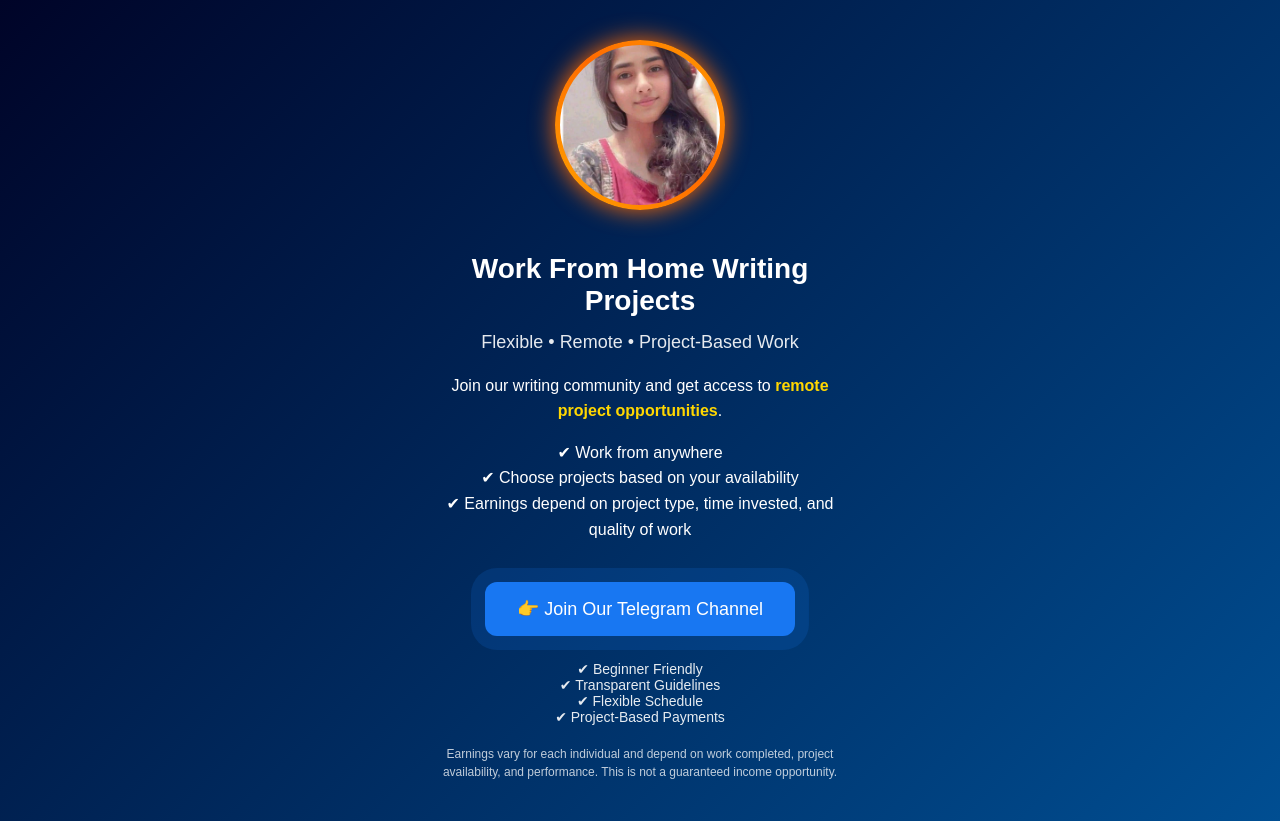
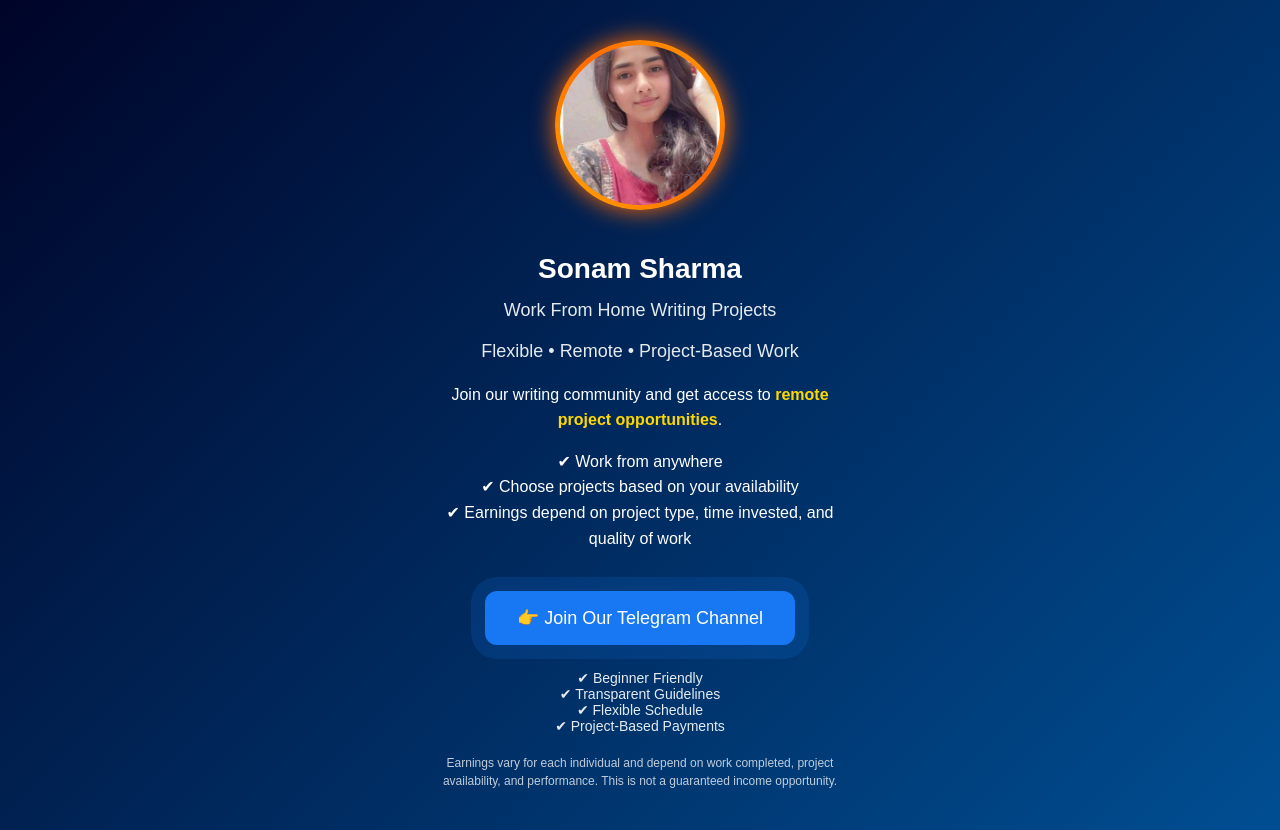
Before and after one commit to sharemarketingking01-web/CPProjectAds, a plain HTML site: page index.html in a window 1280 px wide. Drawn offline with Linux system fonts and the light colour scheme.

Commit message:
Update index.html

```diff
--- a/index.html
+++ b/index.html
@@ -144,7 +144,8 @@
       <img src="profile.jpeg" class="profile-img" alt="Profile">
     </div>
 
-    <h1>Work From Home Writing Projects</h1>
+    <h1>Sonam Sharma </h1>
+    <h2>Work From Home Writing Projects</h2>
 
     <h2>Flexible • Remote • Project-Based Work</h2>
 
```
